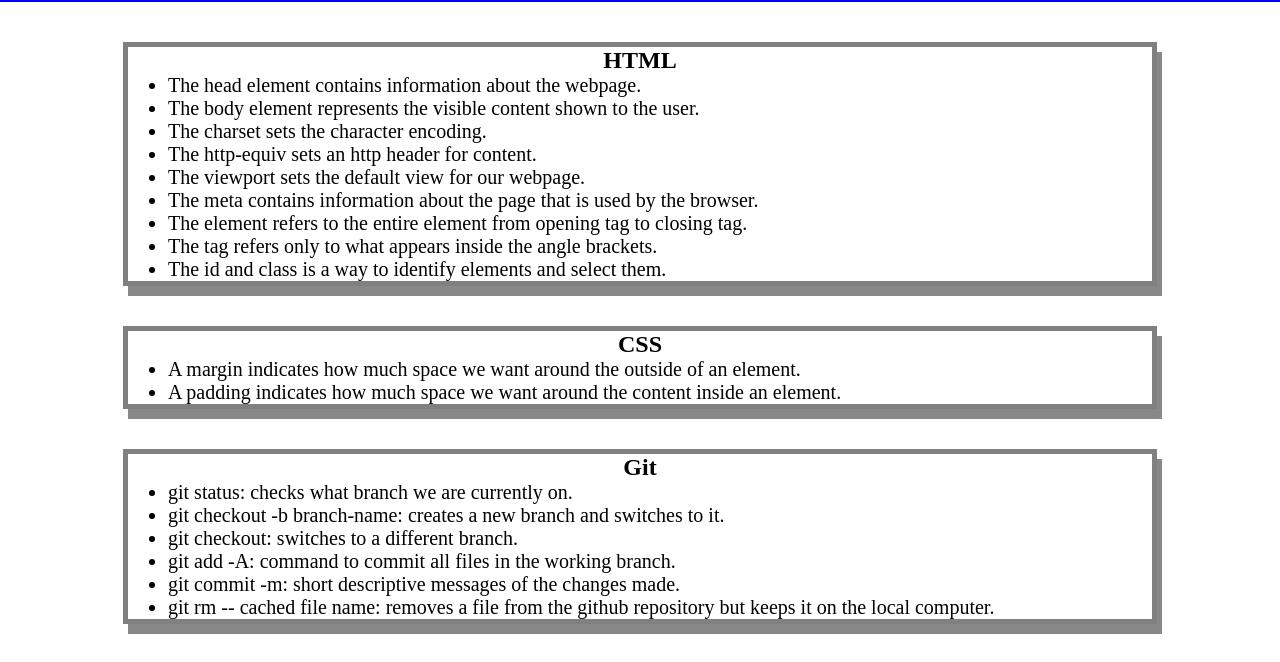
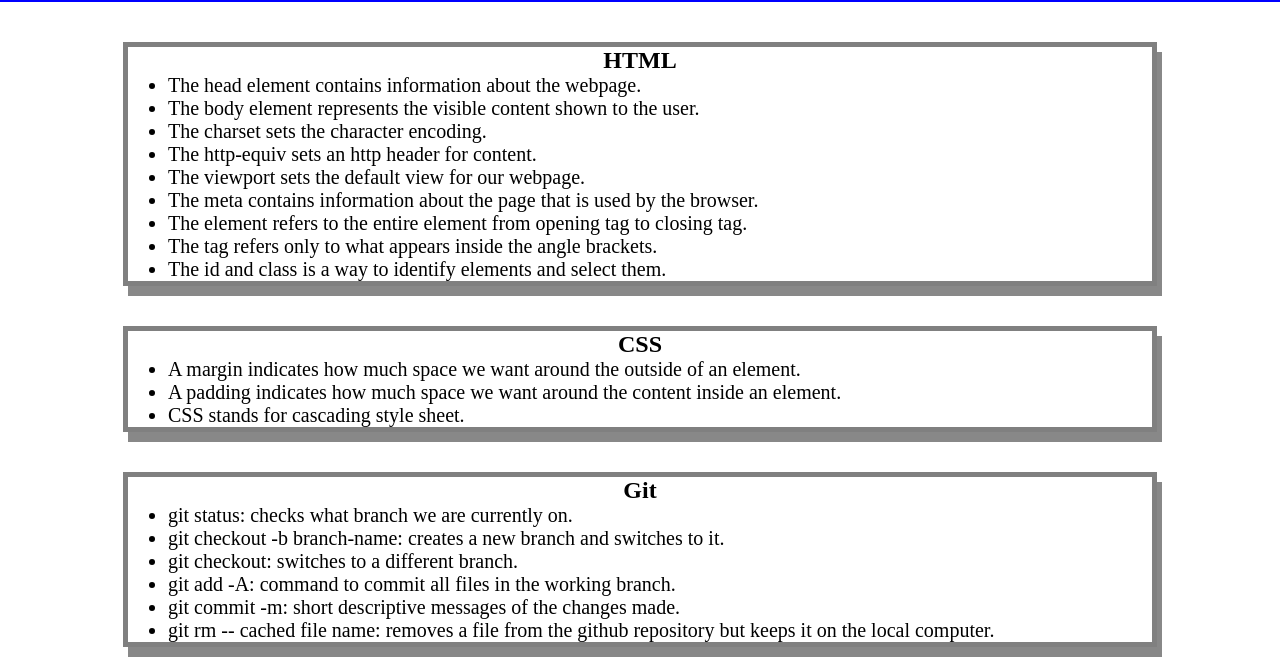
Before and after one commit to regie1217/prework-study-guide, a plain HTML site: page index.html in a window 1280 px wide. Shown: the part 118-780 px from the top of the page. Drawn offline with Linux system fonts and the light colour scheme.

Commit message:
added text to html

```diff
--- a/index.html
+++ b/index.html
@@ -40,6 +40,7 @@
         <ul>
           <li>A margin indicates how much space we want around the outside of an element.</li>
           <li>A padding indicates how much space we want around the content inside an element.</li>
+          <li>CSS stands for cascading style sheet.</li>
         </ul>
      </section>
 
```
